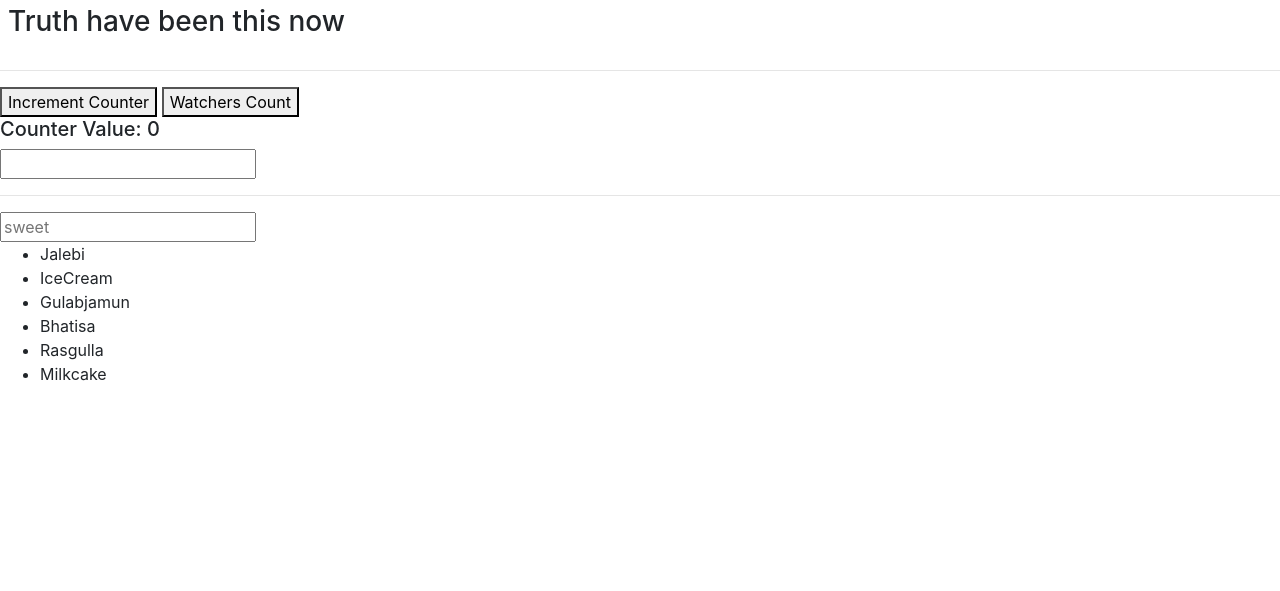
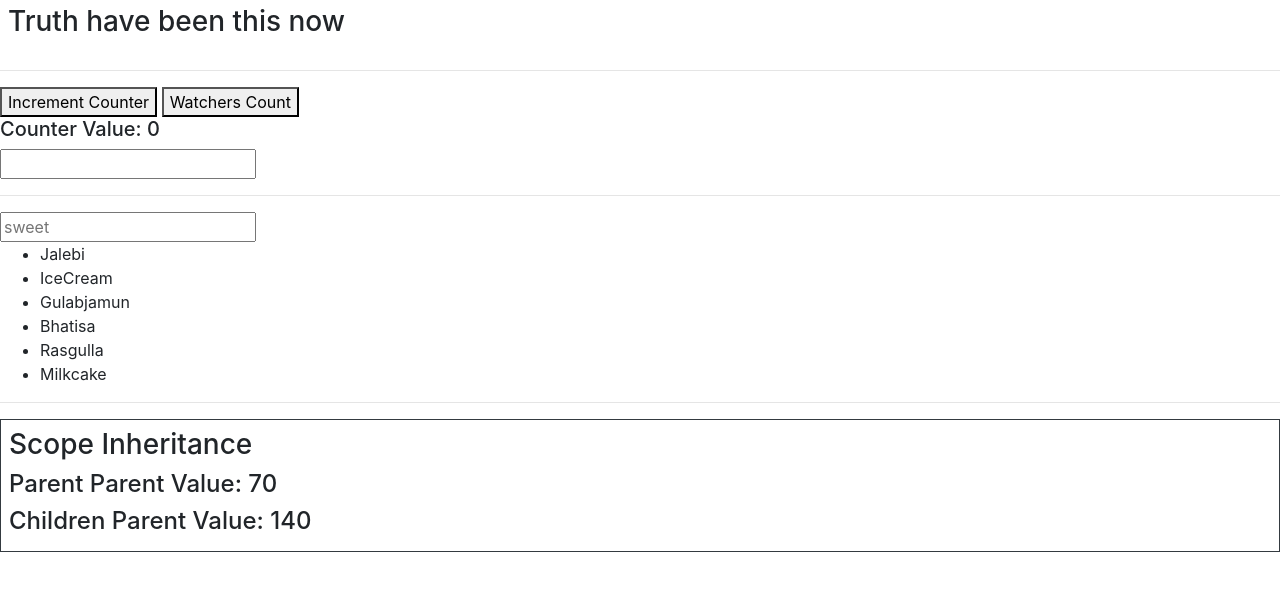
Before and after one commit to KKkaran/AngularJSBasics, a plain HTML site: page index.html in a window 1280 px wide. Shown: the part 131-722 px from the top of the page. Drawn offline with nearby package versions, Linux system fonts and the light colour scheme.

Commit message:
also incorporated as controller syntax

```diff
--- a/index.html
+++ b/index.html
@@ -43,6 +43,16 @@
             <li ng-repeat="i in desserts | filter : sweet">{{i}}</li>
         </ul>
     </div>
+    <hr>
+    <div class="border border-dark p-2">
+        <h3>Scope Inheritance</h3>
+        <div ng-controller="parentController as parent">
+            <h4>Parent Parent Value: {{parent.value}}</h4>
+            <div ng-controller="childController as child">
+                <h4>Children Parent Value: {{child.value}}</h4>
+            </div>
+        </div>
+    </div>
 <!-- Scripts go below -->
 <script src="https://code.jquery.com/jquery-3.3.1.slim.min.js"
     integrity="sha384-q8i/X+965DzO0rT7abK41JStQIAqVgRVzpbzo5smXKp4YfRvH+8abtTE1Pi6jizo"
--- a/scripts/app.js
+++ b/scripts/app.js
@@ -5,6 +5,8 @@
         .controller("squareController", SquareController)
         .controller("digestController", digestController)
         .controller("eatController", eatController)
+        .controller("parentController",parentController)
+        .controller("childController",childController)
         .filter("upperCase", upperCaseFilterFactory)
         .filter("squareNumber", squareNumberFactory)
         .filter("truth", truthFactory)
@@ -34,9 +36,6 @@
         $scope.desserts = desserts;
         $scope.catering = catering;
     }
-
-
-
     function digestController($scope,$timeout) {
         $scope.counterValue = 0;
         //$scope.lname = "Last name"
@@ -75,4 +74,22 @@
             return $filter("uppercase")(input);
         }
     }
+    function parentController($scope){
+        // $scope.parentValue = 99
+        // $scope.pc = this;
+        // $scope.pc.parentValue = 7;
+        let parent = this;
+        parent.value = 70;
+    }
+    function childController($scope){
+        let child = this;
+        child.value = 140;
+        // $scope.pc = this
+        // $scope.parentValue = 11
+        // console.log($scope.$parent.pc.parentValue)
+        // $scope.pc.parentValue = 123;
+        // console.log('$scope.parentValue is : ' + $scope.parentValue)
+        // console.log($scope)
+        // console.log($scope.$parent.pc.parentValue)
+    }
 })()
```
